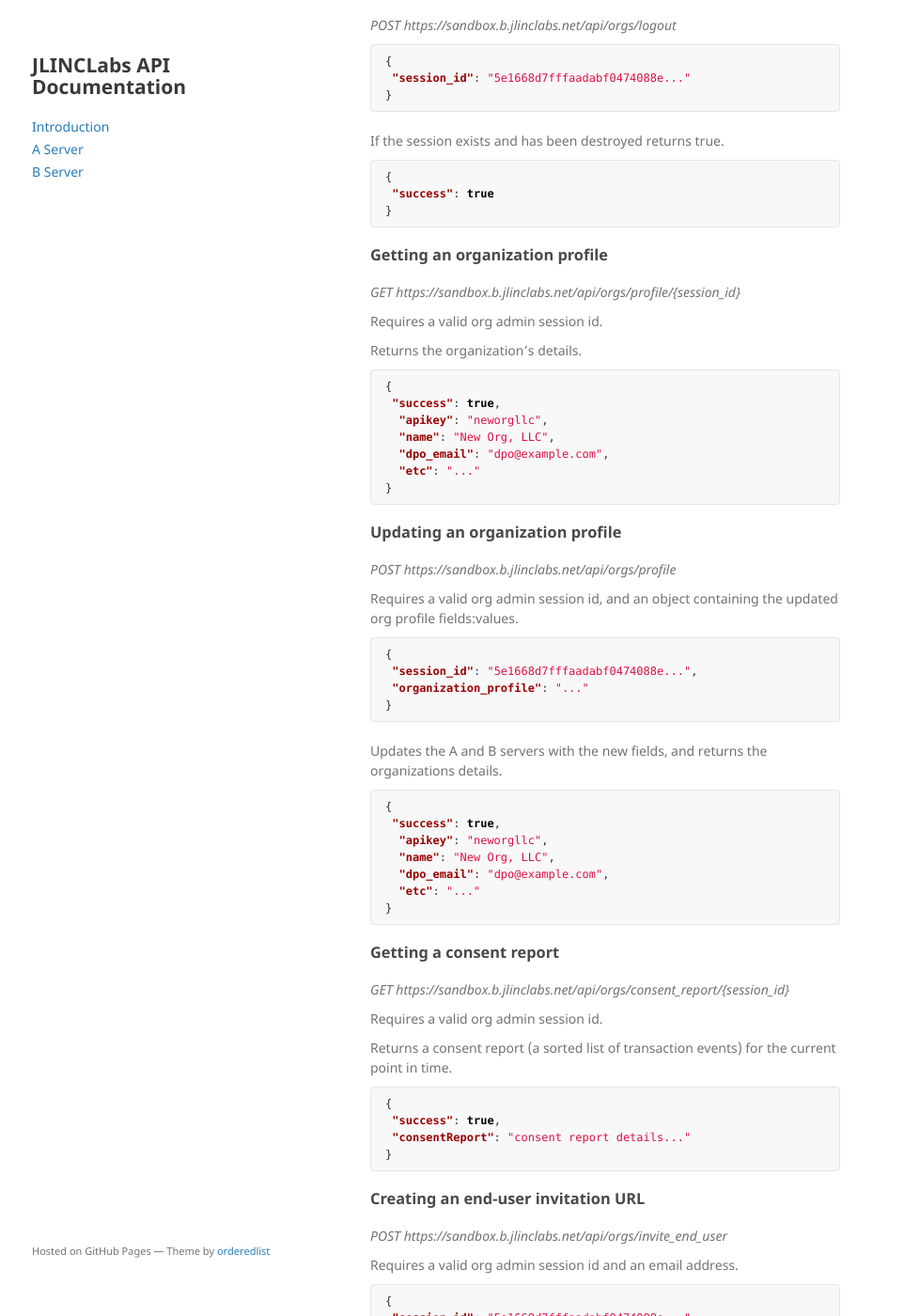
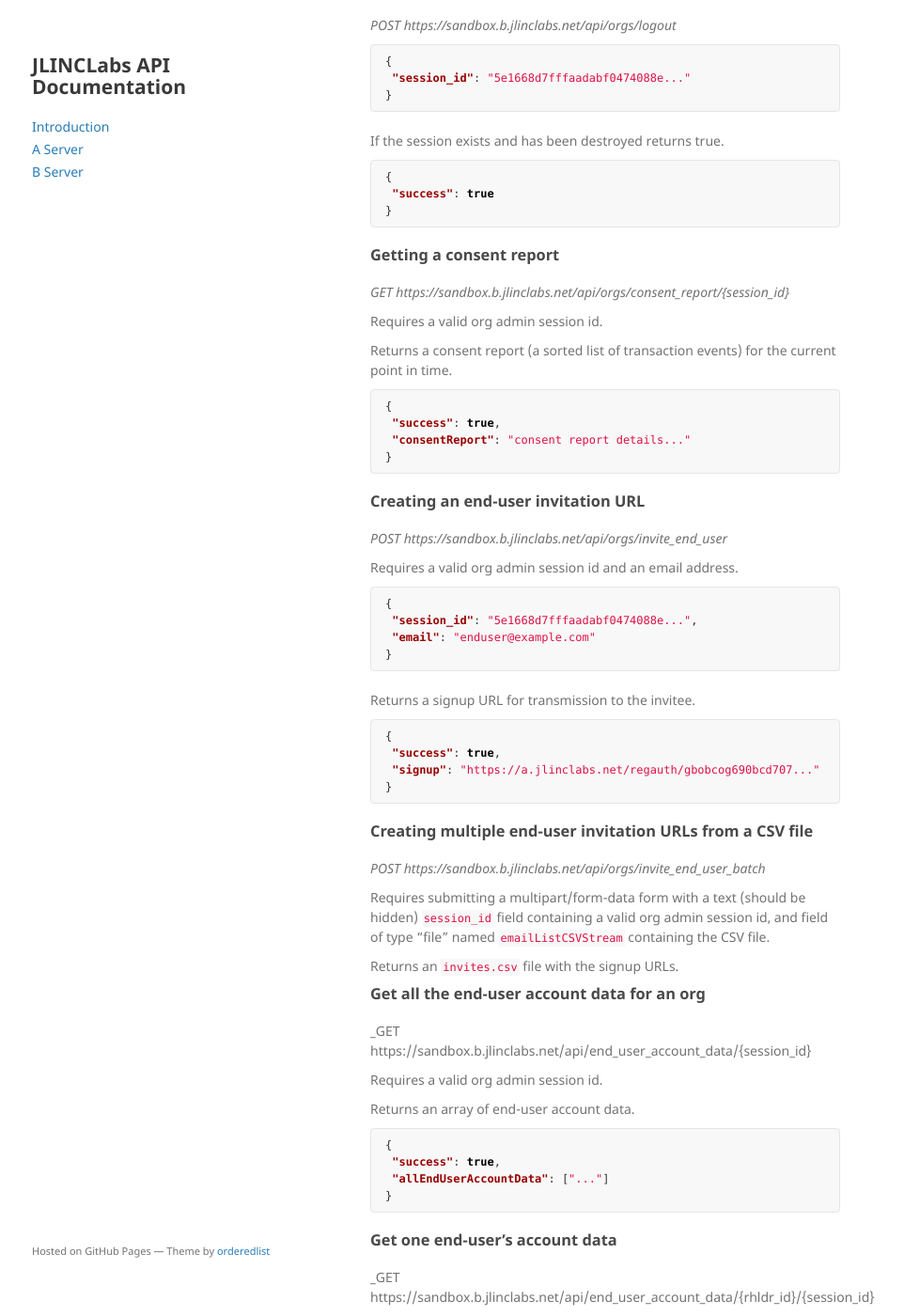
Before and after one commit to jlinclabs/apidocs, a Jekyll site: the page built from b_server.md, in a window 1280 px wide and 1400 px high, scrolled down 4077 px. Shown: the whole window at 94% size, without its empty margins (176-1138 px from the left). Built offline with Jekyll 4.4.1, drawn with Linux system fonts in a browser that asks for light colours; our own code applies the rules of GitHub Pages for plain Markdown files.

Commit message:
Removed dup descriptions

````diff
--- a/b_server.md
+++ b/b_server.md
@@ -244,48 +244,6 @@ If the session exists and has been destroyed returns true.
 }
 ```
 
-### Getting an organization profile
-
-_GET https://sandbox.b.jlinclabs.net/api/orgs/profile/{session_id}_
-
-Requires a valid org admin session id.
-
-Returns the organization's details.
-
-```json
-{
- "success": true,
-  "apikey": "neworgllc",
-  "name": "New Org, LLC",
-  "dpo_email": "dpo@example.com",
-  "etc": "..."
-}
-```
-
-### Updating an organization profile
-
-_POST https://sandbox.b.jlinclabs.net/api/orgs/profile_
-
-Requires a valid org admin session id, and an object containing the updated org profile fields:values.
-
-```json
-{
- "session_id": "5e1668d7fffaadabf0474088e...",
- "organization_profile": "..."
-}
-```
-
-Updates the A and B servers with the new fields, and returns the organizations details.
-
-```json
-{
- "success": true,
-  "apikey": "neworgllc",
-  "name": "New Org, LLC",
-  "dpo_email": "dpo@example.com",
-  "etc": "..."
-}
-```
 
 ### Getting a consent report
 
````
